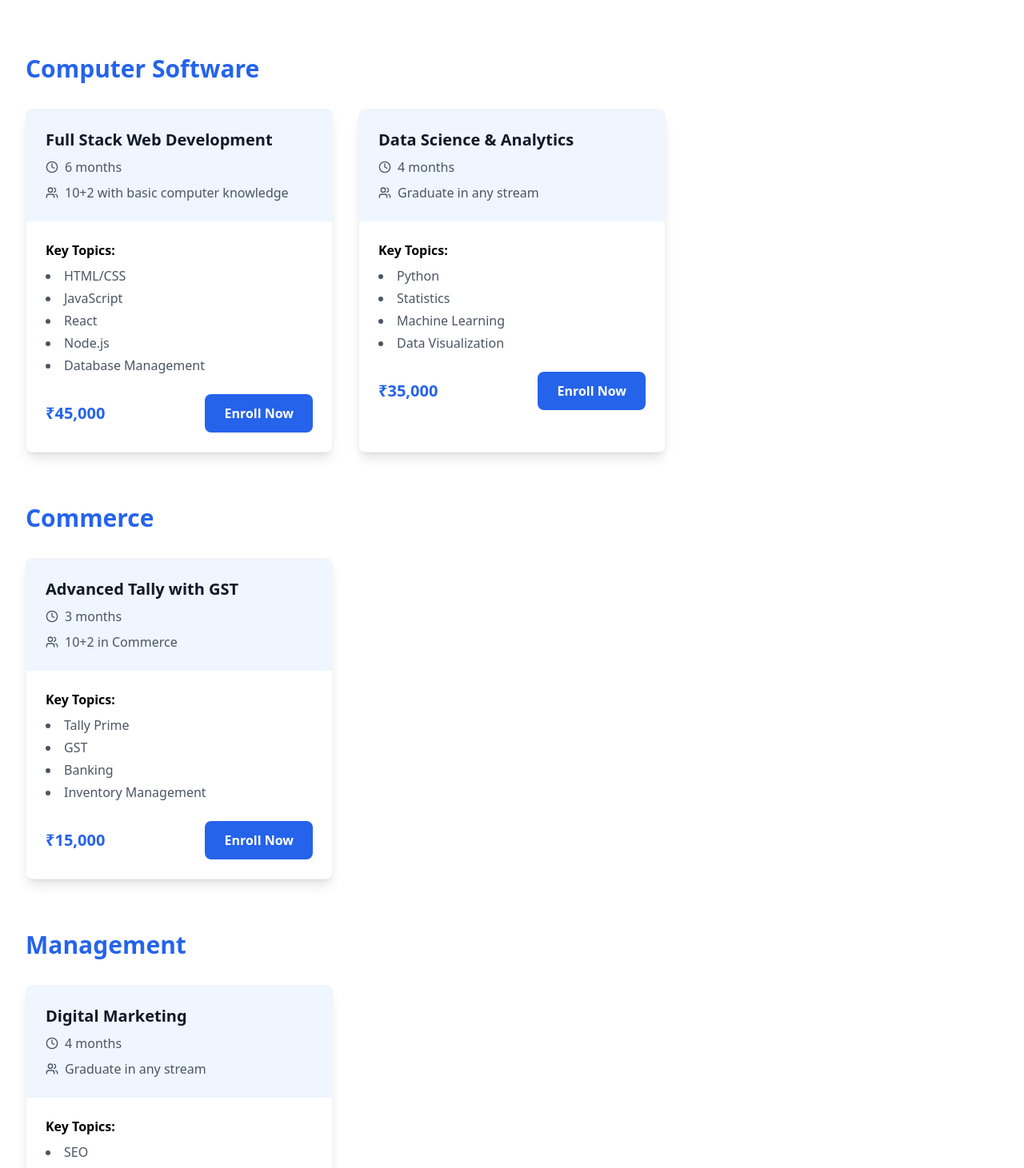
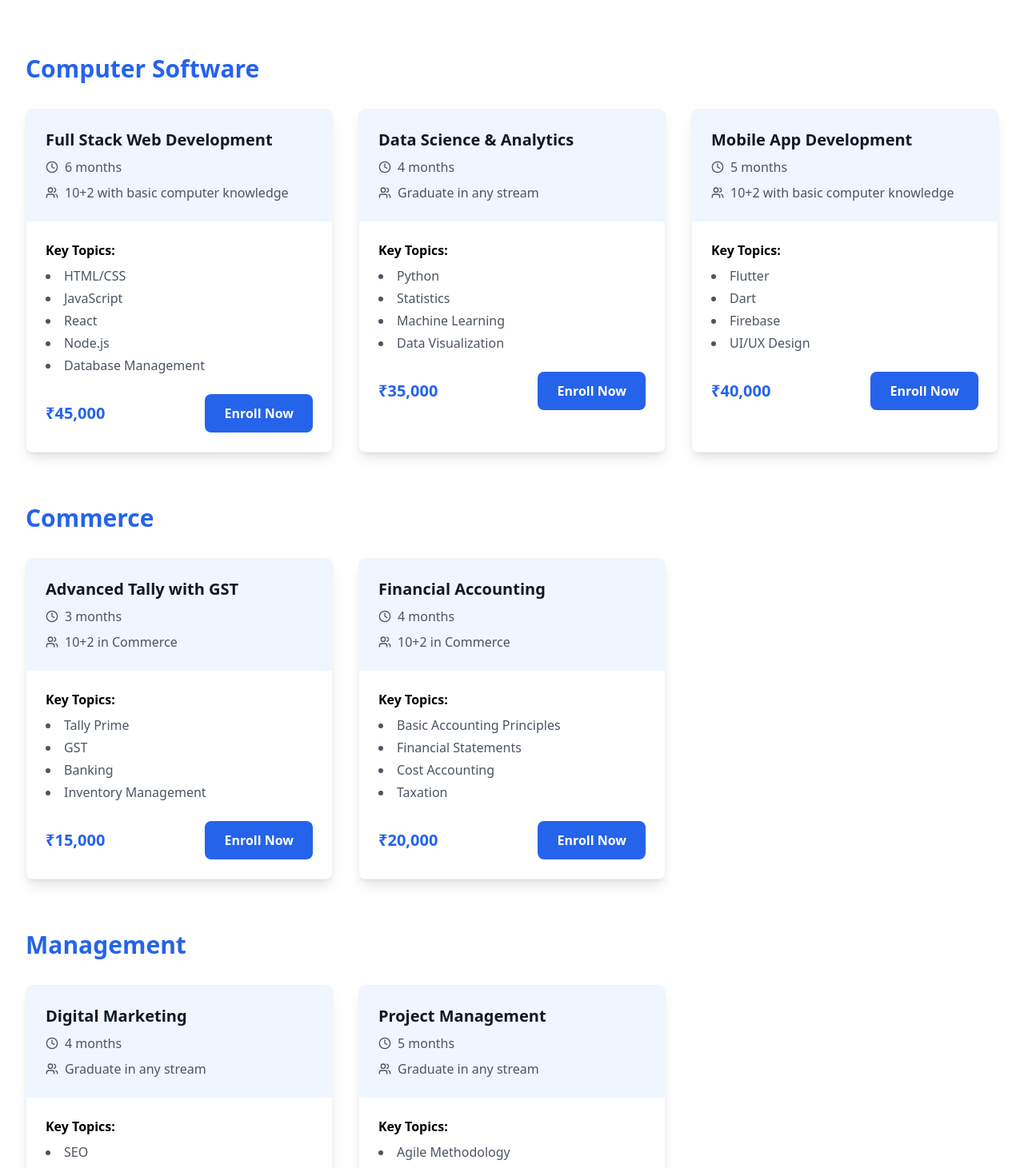
Before and after one commit to Braintech456/vi, a React (Vite) app: page / in a window 1280 px wide. Shown: the part 2440-3901 px from the top of the page at 80% size. Built offline with nearby package versions, Linux system fonts and the light colour scheme.

Commit message:
Update Courses.tsx

```diff
--- a/src/components/Courses.tsx
+++ b/src/components/Courses.tsx
@@ -1,5 +1,5 @@
 import React from 'react';
-import { Clock, Users, BookOpen } from 'lucide-react';
+import { Clock, Users } from 'lucide-react';
 
 const Courses = () => {
   const courses = [
@@ -19,6 +19,13 @@ const Courses = () => {
           eligibility: "Graduate in any stream",
           fee: "₹35,000",
           topics: ["Python", "Statistics", "Machine Learning", "Data Visualization"]
+        },
+        {
+          name: "Mobile App Development",
+          duration: "5 months",
+          eligibility: "10+2 with basic computer knowledge",
+          fee: "₹40,000",
+          topics: ["Flutter", "Dart", "Firebase", "UI/UX Design"]
         }
       ]
     },
@@ -31,6 +38,13 @@ const Courses = () => {
           eligibility: "10+2 in Commerce",
           fee: "₹15,000",
           topics: ["Tally Prime", "GST", "Banking", "Inventory Management"]
+        },
+        {
+          name: "Financial Accounting",
+          duration: "4 months",
+          eligibility: "10+2 in Commerce",
+          fee: "₹20,000",
+          topics: ["Basic Accounting Principles", "Financial Statements", "Cost Accounting", "Taxation"]
         }
       ]
     },
@@ -43,6 +57,13 @@ const Courses = () => {
           eligibility: "Graduate in any stream",
           fee: "₹25,000",
           topics: ["SEO", "Social Media Marketing", "Content Marketing", "Email Marketing"]
+        },
+        {
+          name: "Project Management",
+          duration: "5 months",
+          eligibility: "Graduate in any stream",
+          fee: "₹30,000",
+          topics: ["Agile Methodology", "Risk Management", "Project Planning", "Team Leadership"]
         }
       ]
     }
```
